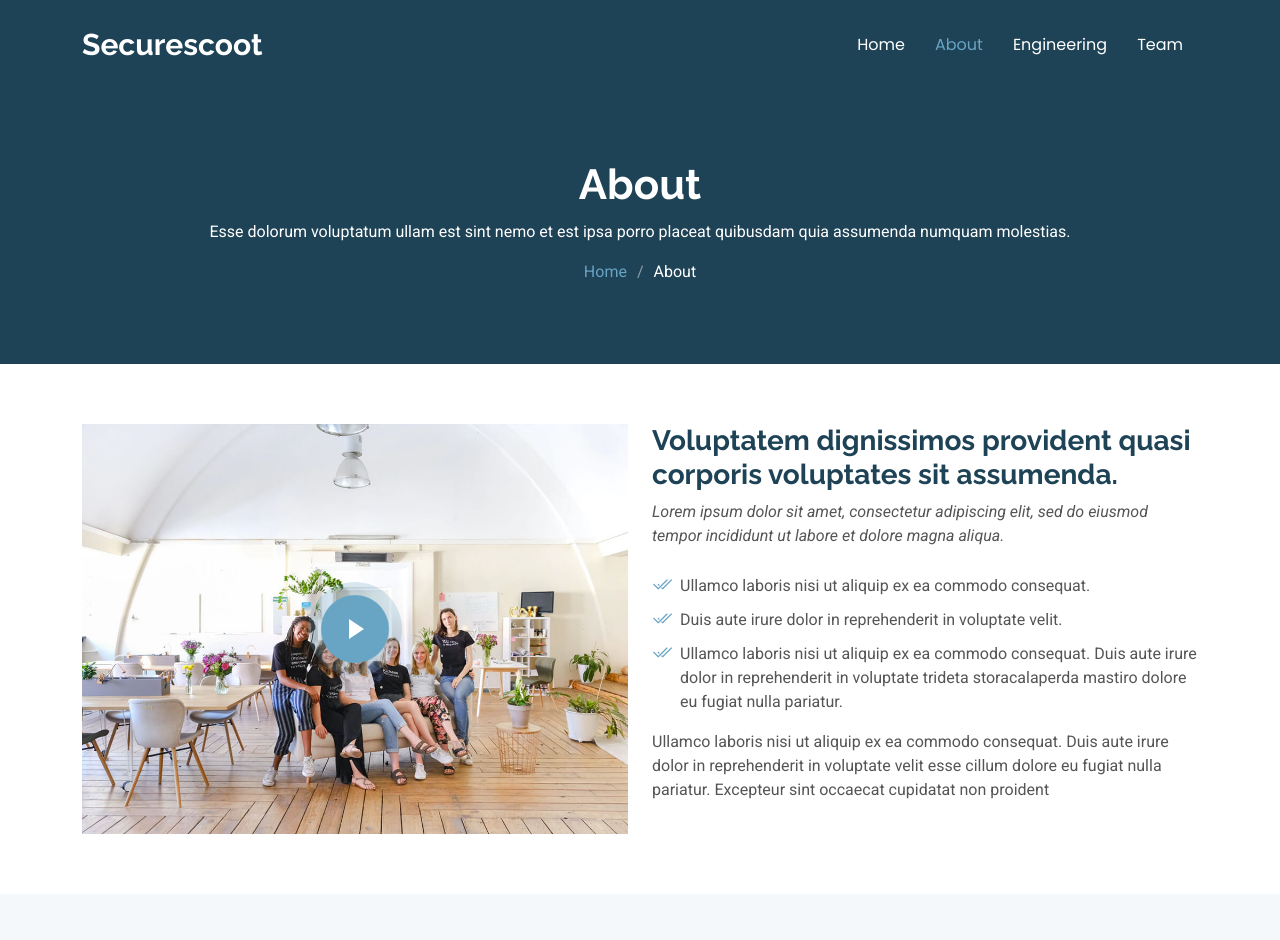
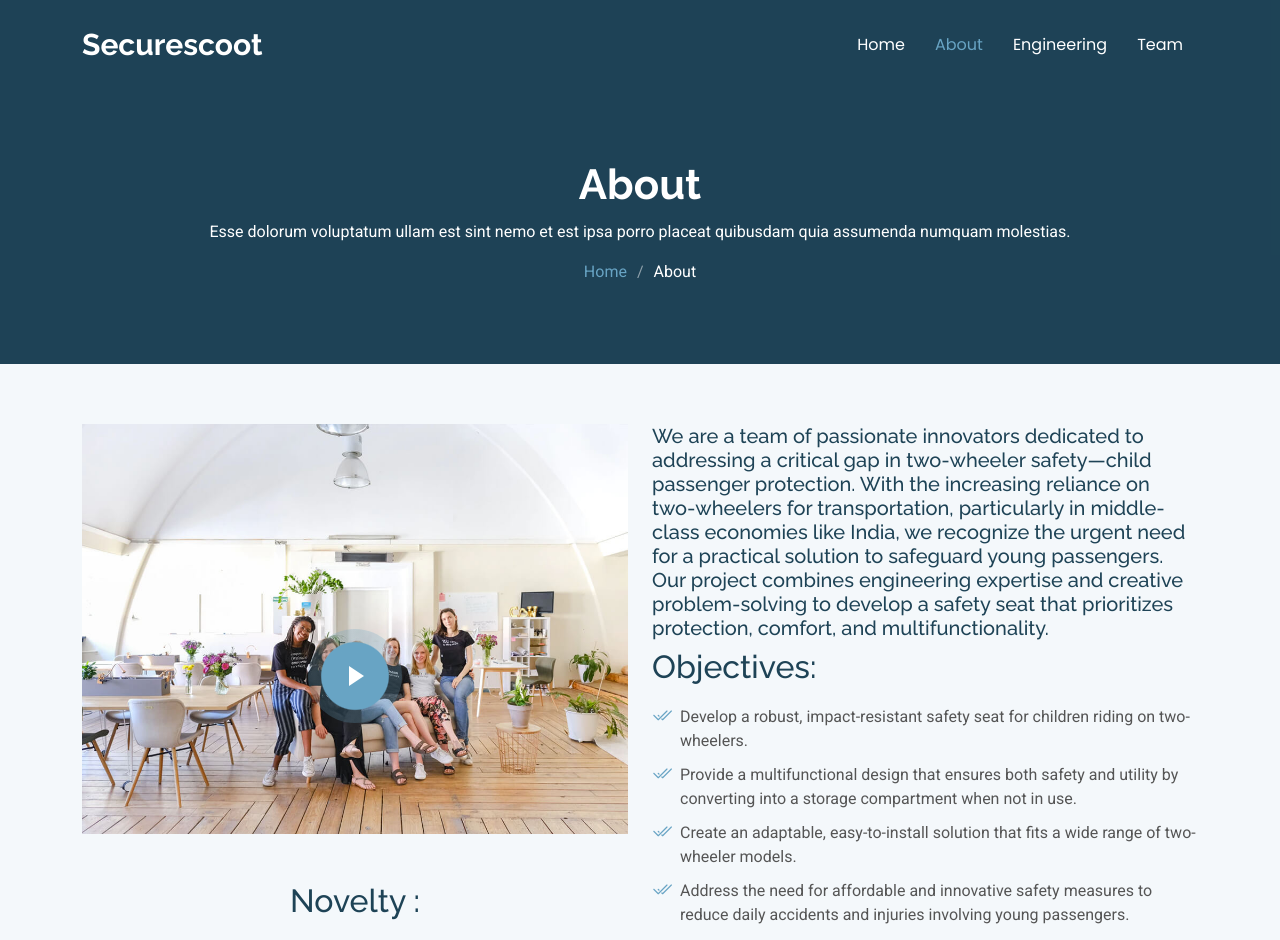
Before and after one commit to Nox1916/Securescoot, a plain HTML site: page about.html in a window 1280 px wide. Shown: the top 940 px of the page. Drawn offline with Linux system fonts and the light colour scheme.

Commit message:
Your commit message here

```diff
--- a/about.html
+++ b/about.html
@@ -97,36 +97,44 @@
     </div><!-- End Page Title -->
 
    <!-- About Section -->
-    <section id="about" class="about section">
-
+<section id="about" class="about section light-background">
   <div class="container">
-
     <div class="row gy-4">
-          <div class="col-lg-6 position-relative align-self-start" data-aos="fade-up" data-aos-delay="100">
+      <!-- Left Column with Video -->
+      <div class="col-lg-6 position-relative align-self-start text-center" data-aos="fade-up" data-aos-delay="100">
         <img src="assets/img/about.jpg" class="img-fluid" alt="">
         <a href="https://www.youtube.com/watch?v=Y7f98aduVJ8" class="glightbox pulsating-play-btn"></a>
+        <!-- Centered Novelty Heading with Extra Margin -->
+        <h2 class="fst-bold mt-5">Novelty : </h2>
       </div>
+
+      <!-- Right Column with Content -->
       <div class="col-lg-6 content" data-aos="fade-up" data-aos-delay="200">
-            <h3>Voluptatem dignissimos provident quasi corporis voluptates sit assumenda.</h3>
-            <p class="fst-italic">
-              Lorem ipsum dolor sit amet, consectetur adipiscing elit, sed do eiusmod tempor incididunt ut labore et dolore
-              magna aliqua.
-            </p>
+        <h5>We are a team of passionate innovators dedicated to addressing a critical gap in two-wheeler safety—child passenger protection. With the increasing reliance on two-wheelers for transportation, particularly in middle-class economies like India, we recognize the urgent need for a practical solution to safeguard young passengers. Our project combines engineering expertise and creative problem-solving to develop a safety seat that prioritizes protection, comfort, and multifunctionality.
+        </h5>
+        <h2 class="fst-bold"> Objectives:
+        </h2>
         <ul>
-              <li><i class="bi bi-check2-all"></i> <span>Ullamco laboris nisi ut aliquip ex ea commodo consequat.</span></li>
-              <li><i class="bi bi-check2-all"></i> <span>Duis aute irure dolor in reprehenderit in voluptate velit.</span></li>
-              <li><i class="bi bi-check2-all"></i> <span>Ullamco laboris nisi ut aliquip ex ea commodo consequat. Duis aute irure dolor in reprehenderit in voluptate trideta storacalaperda mastiro dolore eu fugiat nulla pariatur.</span></li>
+          <li><i class="bi bi-check2-all"></i> <span>Develop a robust, impact-resistant safety seat for children riding on two-wheelers.
+          </span></li>
+          <li><i class="bi bi-check2-all"></i> <span>Provide a multifunctional design that ensures both safety and utility by converting into a storage compartment when not in use.
+          </span></li>
+          <li><i class="bi bi-check2-all"></i> <span>Create an adaptable, easy-to-install solution that fits a wide range of two-wheeler models.
+          </span></li>
+          <li><i class="bi bi-check2-all"></i> <span>Address the need for affordable and innovative safety measures to reduce daily accidents and injuries involving young passengers.
+          </span></li>
         </ul>
         <p>
-              Ullamco laboris nisi ut aliquip ex ea commodo consequat. Duis aute irure dolor in reprehenderit in voluptate
-              velit esse cillum dolore eu fugiat nulla pariatur. Excepteur sint occaecat cupidatat non proident
+          Our safety seat stands out as a pioneering solution in the realm of two-wheeler safety, addressing a critical yet overlooked need. Unlike existing options, which primarily cater to general utility or adult riders, our design is specifically tailored for young passengers, offering enhanced protection through an impact-resistant fiberglass body. What sets our product apart is its multifunctionality: the seat seamlessly converts into a storage compartment when not in use, ensuring it remains valuable to the rider at all times. The use of a screw clamp mounting mechanism allows for quick and secure installation on a variety of two-wheeler models, making it highly versatile and user-friendly. By combining safety, convenience, and affordability, our innovative design fills a significant gap in the market, providing a simple yet effective solution to reduce accidents and injuries among child passengers.
         </p>
       </div>
     </div>
+  </div>
+</section>
+<!-- /About Section -->
 
-      </div>
 
-    </section><!-- /About Section -->
+
 
     <!-- Stats Section -->
     <section id="stats" class="stats section light-background">
```
Also changed, not shown: index.html (+13 -11 lines), services.html (+1 -1 lines). Lines whose indentation alone changed are shown as unchanged.
